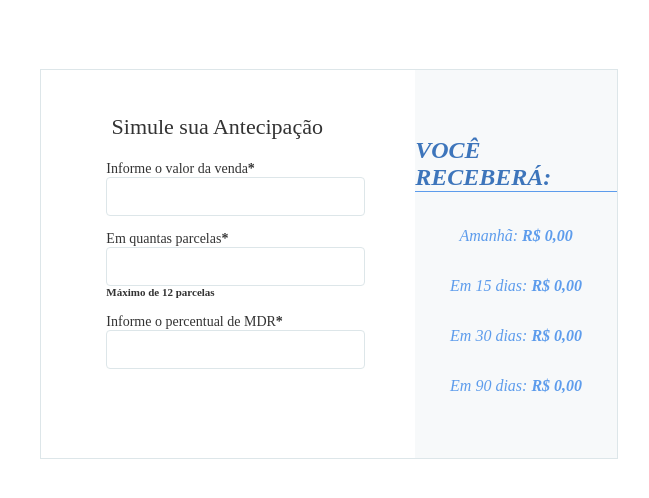
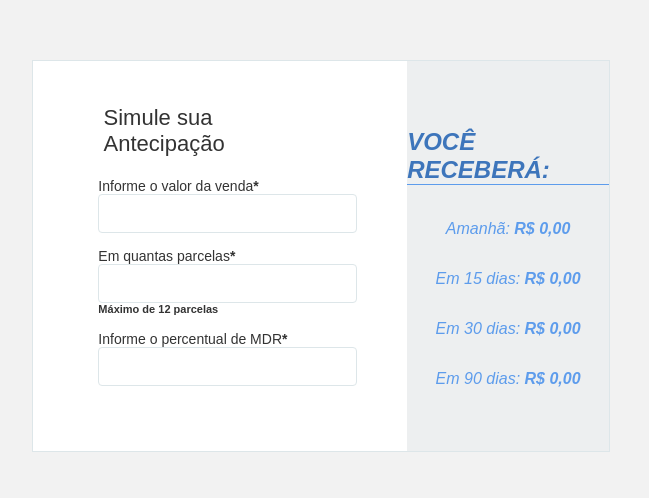
Before and after one commit to matheusprado1/test-front-end, a React (Vite) app: page / in a window 1280 px wide. Shown: the part 104-602 px from the top of the page, without its empty margins (319-968 px from the left). Built offline with nearby package versions, Linux system fonts and the light colour scheme.

Commit message:
feat: body background and font-family

```diff
--- a/src/App.css
+++ b/src/App.css
@@ -4,4 +4,8 @@ body {
   display: flex;
   justify-content: center;
   align-items: center;
+  background: #F2F2F2;
+  font-family: "Source Sans Pro", sans-serif;
+  padding: 0;
+  margin: 0;
 }
```
